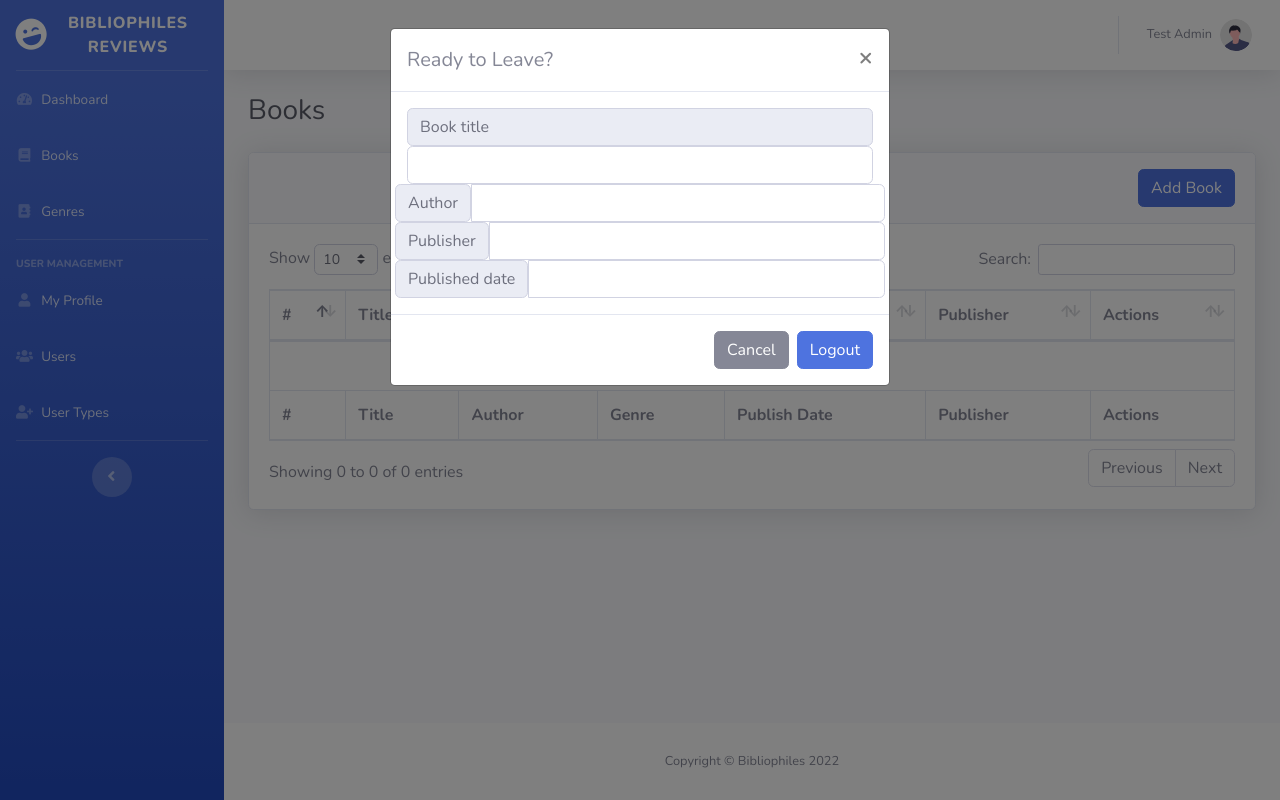
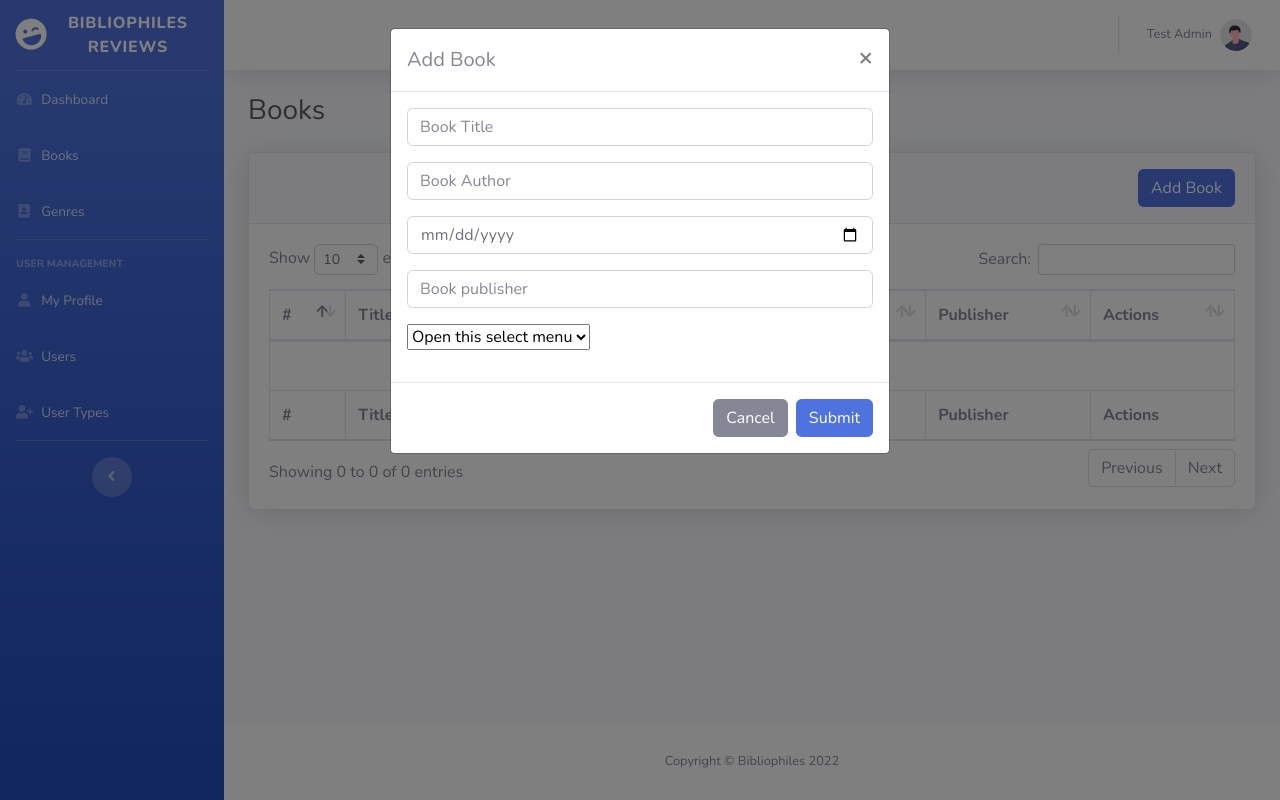
Before and after one commit to homemix/bibliophiles, a Flask app: page /books/ in a window 1280 px wide, after a click on "Add Book". Run offline with Flask 2, Linux system fonts and the light colour scheme; data that the repository does not hold is empty; some libraries are stand-ins or nearby versions.

Commit message:
ADD: books add form

```diff
--- a/blueprints/BooksBlueprint.py
+++ b/blueprints/BooksBlueprint.py
@@ -11,6 +11,7 @@ page_title = 'Books'
 @books.route('/')
 def index():
     all_books = Book.query.all()
+    print(all_books)
     return render_template('books/index.html',
                            page_title=page_title, books=all_books)
 
--- a/models/Book.py
+++ b/models/Book.py
@@ -13,7 +13,6 @@ class Book(db.Model):
     published_date = db.Column(db.Date, nullable=False)
     publisher = db.Column(db.String(100), nullable=False)
     genre_id = db.Column(db.ForeignKey('genres.id', ondelete='CASCADE', onupdate='CASCADE'), nullable=False, index=True)
-
     genre = db.relationship('Genre')
 
     def __init__(self, title, author, genre_id, published_date, publisher):
@@ -25,4 +24,4 @@ class Book(db.Model):
 
     def __repr__(self):
         """Books File representation"""
-        return vars(Book)
+        return str(vars(self))
--- a/requirements.txt
+++ b/requirements.txt
@@ -1,2 +1,3 @@
 Flask
 python-dotenv
+Flask-SQLAlchemy
--- a/templates/books/book_form.html
+++ b/templates/books/book_form.html
@@ -1,30 +1,28 @@
-<html>
-<head>
-  <link rel="stylesheet" href="~/books_form.css">
-</head>
-<body>
-
-<form class="row g-3">
-
-<div class="col-12">
-  <span class="input-group-text" id="inputGroup-sizing-default">Book title</span>
-  <input type="text" class="form-control" aria-label="Sizing example input" aria-describedby="inputGroup-sizing-default">
-</div>
-
-<div class="input-group mb-12">
-  <span class="input-group-text" id="inputGroup-sizing-default">Author</span>
-  <input type="text" class="form-control" aria-label="Sizing example input" aria-describedby="inputGroup-sizing-default">
-</div>
-
-<div class="input-group mb-12">
-  <span class="input-group-text" id="inputGroup-sizing-default">Publisher</span>
-  <input type="text" class="form-control" aria-label="Sizing example input" aria-describedby="inputGroup-sizing-default">
-</div>
-
-<div class="input-group mb-12">
-  <span class="input-group-text" id="inputGroup-sizing-default">Published date</span>
-  <input type="text" class="form-control" aria-label="Sizing example input" aria-describedby="inputGroup-sizing-default">
-</div>
+<form>
+    <div class="mb-3">
+        <input type="text" class="form-control" name="title" id="title" aria-describedby="title"
+               placeholder="Book Title">
+    </div>
+    <div class="mb-3">
+        <input type="text" class="form-control" name="author" id="author" aria-describedby="author"
+               placeholder="Book Author">
+    </div>
+    <div class="mb-3">
+        <input type="date" class="form-control" name="published_date" id="published_date"
+               aria-describedby="published_date"
+               placeholder="Book published Date">
+    </div>
+    <div class="mb-3">
+        <input type="text" class="form-control" name="publisher" id="publisher" aria-describedby="publisher"
+               placeholder="Book publisher">
+    </div>
+    <div class="mb-3">
+        <select class="form-select" aria-label="Default select example">
+            <option selected>Open this select menu</option>
+            <option value="1">One</option>
+            <option value="2">Two</option>
+            <option value="3">Three</option>
+        </select>
+    </div>
+{#    <button type="submit" class="btn btn-primary">Submit</button>#}
 </form>
-</body>
-</html>
--- a/templates/books/index.html
+++ b/templates/books/index.html
@@ -60,7 +60,7 @@
         <div class="modal-dialog" role="document">
             <div class="modal-content">
                 <div class="modal-header">
-                    <h5 class="modal-title" id="exampleModalLabel">Ready to Leave?</h5>
+                    <h5 class="modal-title" id="exampleModalLabel">Add Book</h5>
                     <button class="close" type="button" data-dismiss="modal" aria-label="Close">
                         <span aria-hidden="true">×</span>
                     </button>
@@ -70,7 +70,7 @@
                 </div>
                 <div class="modal-footer">
                     <button class="btn btn-secondary" type="button" data-dismiss="modal">Cancel</button>
-                    <a class="btn btn-primary" href="login.html">Logout</a>
+                    <a class="btn btn-primary" href="login.html">Submit</a>
                 </div>
             </div>
         </div>
```
